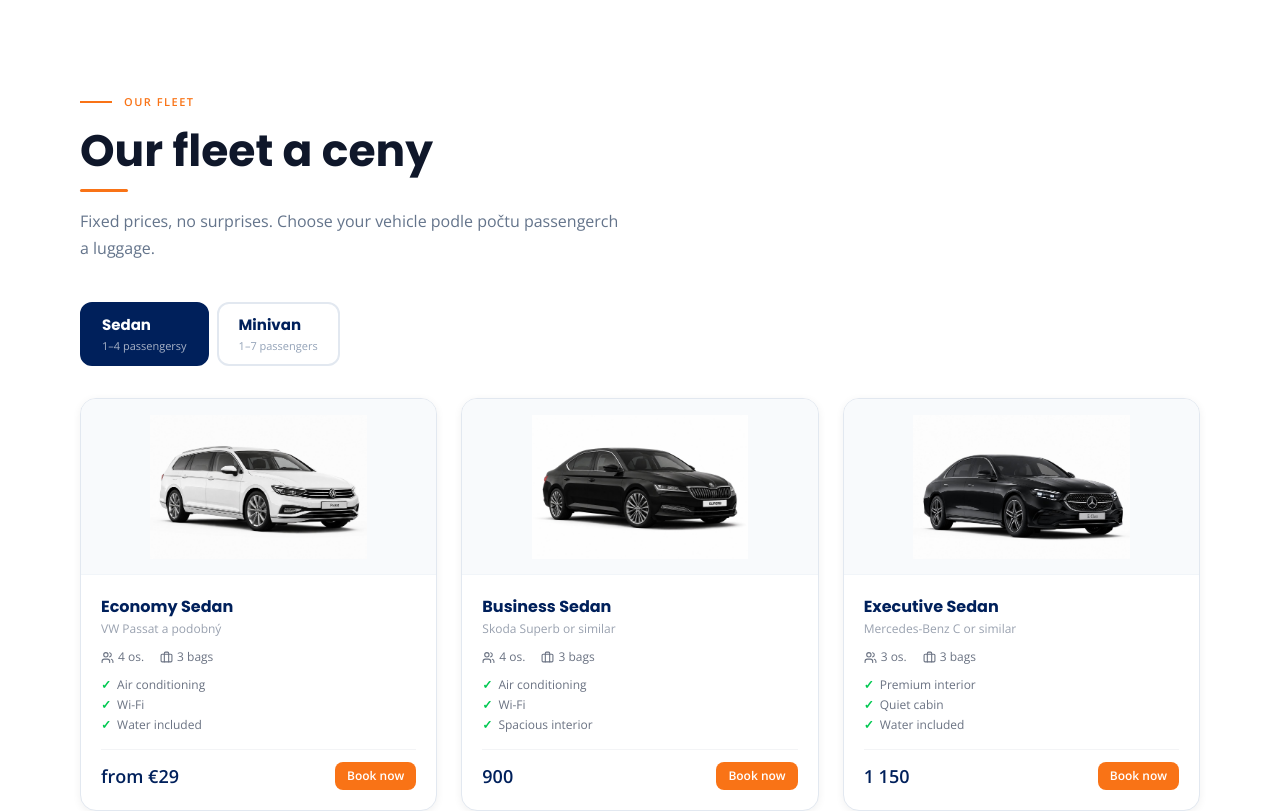
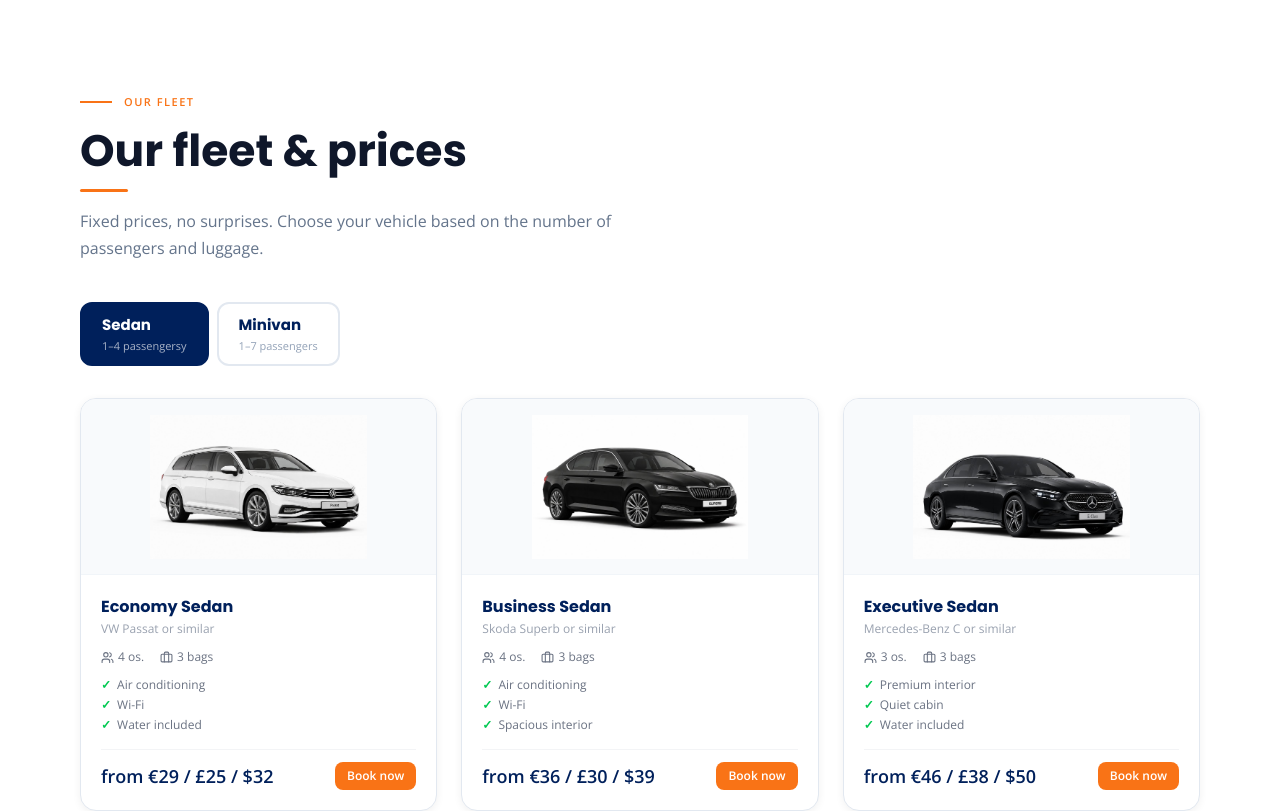
Before and after one commit to pragueridecz-cloud/website_en, a Next.js app: page / in a window 1280 px wide. Shown: the part 2680-3491 px from the top of the page. Built offline with nearby package versions, Linux system fonts and the light colour scheme.

Commit message:
Fleet: fix heading, model descriptions, EUR/GBP/USD prices

```diff
--- a/components/Fleet.tsx
+++ b/components/Fleet.tsx
@@ -7,10 +7,10 @@
   {
     name: "Economy Sedan",
     img: "/cars/sedan-economy.jpg",
-    model: "VW Passat a podobný",
+    model: "VW Passat or similar",
     passengers: 4,
     luggage: 3,
-    price: "from €29",
+    price: "from €29 / £25 / $32",
     hourlyPrice: "from €29/h",
     features: ["Air conditioning", "Wi-Fi", "Water included"],
     tag: null,
@@ -22,7 +22,7 @@
     model: "Skoda Superb or similar",
     passengers: 4,
     luggage: 3,
-    price: "900",
+    price: "from €36 / £30 / $39",
     hourlyPrice: "900/h",
     features: ["Air conditioning", "Wi-Fi", "Spacious interior"],
     tag: null,
@@ -34,7 +34,7 @@
     model: "Mercedes-Benz C or similar",
     passengers: 3,
     luggage: 3,
-    price: "1 150",
+    price: "from €46 / £38 / $50",
     hourlyPrice: "1 150/h",
     features: ["Premium interior", "Quiet cabin", "Water included"],
     tag: null,
@@ -43,10 +43,10 @@
   {
     name: "Economy Van",
     img: "/cars/minivan-economy.jpg",
-    model: "Ford Tourneo Custom a podobný",
+    model: "Ford Tourneo Custom or similar",
     passengers: 7,
     luggage: 6,
-    price: "€36",
+    price: "from €38 / £32 / $41",
     hourlyPrice: "from €36/h",
     features: ["Air conditioning", "Wi-Fi", "Large boot"],
     tag: "Nejoblíbenější",
@@ -55,10 +55,10 @@
   {
     name: "Business Van",
     img: "/cars/minivan-business.jpg",
-    model: "Mercedes Vito a podobný",
+    model: "Mercedes-Benz Vito or similar",
     passengers: 7,
     luggage: 6,
-    price: "1 150",
+    price: "from €46 / £38 / $50",
     hourlyPrice: "1 150/h",
     features: ["Extra space", "Air conditioning", "Wi-Fi"],
     tag: null,
@@ -67,10 +67,10 @@
   {
     name: "Executive Van",
     img: "/cars/minivan-executive.jpg",
-    model: "Mercedes V-Class a podobný",
+    model: "Mercedes-Benz V-Class or similar",
     passengers: 7,
     luggage: 6,
-    price: "1 650",
+    price: "from €66 / £55 / $72",
     hourlyPrice: "1 650/h",
     features: ["Mercedes V-Class", "Business class", "Spacious interior"],
     tag: "Firemní volba",
@@ -120,8 +120,8 @@
   return (
     <section id="vozovy-park" className="py-16 bg-white">
       <div className="max-w-6xl mx-auto px-4">
-        <SectionHeading label="Our fleet" title="Our fleet a ceny"
-          subtitle="Fixed prices, no surprises. Choose your vehicle podle počtu passengerch a luggage." />
+        <SectionHeading label="Our fleet" title="Our fleet & prices"
+          subtitle="Fixed prices, no surprises. Choose your vehicle based on the number of passengers and luggage." />
 
         {/* Category tabs */}
         <div style={{ display: "flex", gap: "8px", marginBottom: "32px" }}>
```
